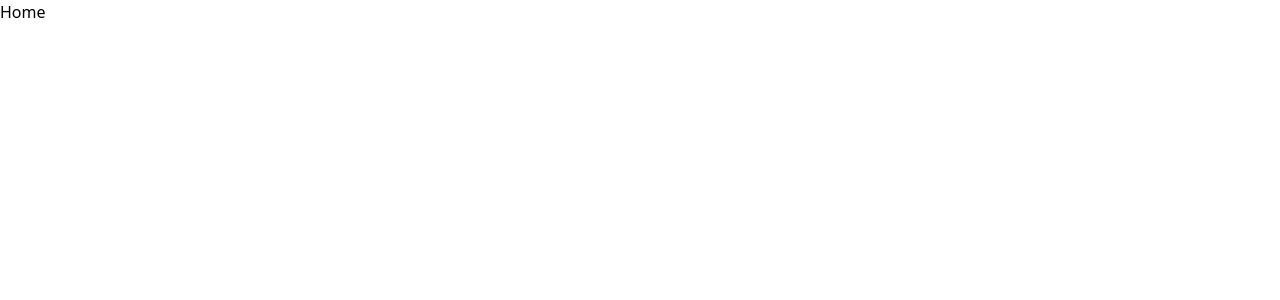
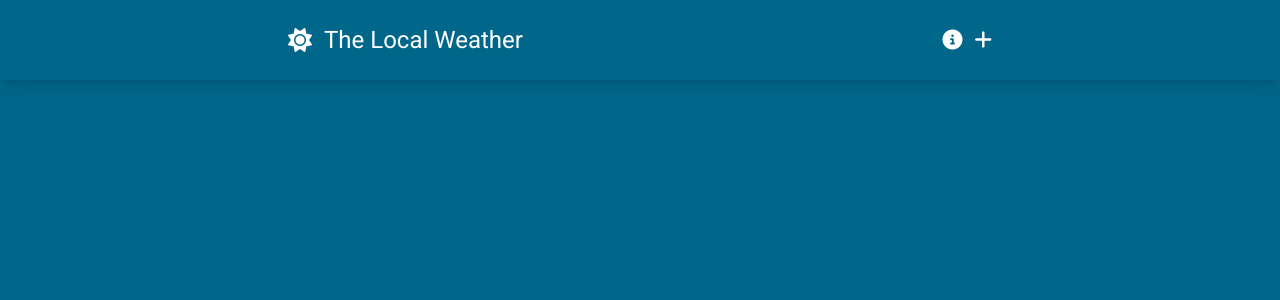
Before and after one commit to diegoricardosouza/weatherApp, a Vue app: page / in a window 1280 px wide. Shown: the top 300 px of the page. Built offline with nearby package versions, Linux system fonts and the light colour scheme.

Commit message:
feat: add component Navigation

```diff
--- a/index.html
+++ b/index.html
@@ -10,6 +10,9 @@
     <link
       href="https://fonts.googleapis.com/css2?family=Roboto:ital,wght@0,100;0,300;0,400;0,500;0,700;0,900;1,100;1,300;1,400;1,500;1,700;1,900&display=swap"
       rel="stylesheet">
+    <link rel="stylesheet" href="https://cdnjs.cloudflare.com/ajax/libs/font-awesome/6.6.0/css/all.min.css"
+        integrity="sha512-Kc323vGBEqzTmouAECnVceyQqyqdsSiqLQISBL29aUW4U/M7pSPA/gEUZQqv1cwx4OnYxTxve5UMg5GT6L4JJg=="
+        crossorigin="anonymous" referrerpolicy="no-referrer" />
   </head>
   <body>
     <div id="app"></div>
--- a/src/App.vue
+++ b/src/App.vue
@@ -1,11 +1,13 @@
 <template>
-  <div>
+  <div class="flex flex-col min-h-screen font-Roboto bg-weather-primary">
+    <SiteNavigation />
     <RouterView />
   </div>
 </template>
 
 <script setup>
 import { RouterView } from 'vue-router';
+import SiteNavigation from './components/SiteNavigation.vue';
 </script>
 
 <style lang="scss" scoped>
--- /dev/null
+++ b/src/components/SiteNavigation.vue
@@ -0,0 +1,21 @@
+<template>
+  <header class="sticky top-0 bg-weather-primary shadow-lg">
+    <nav class="container flex flex-col sm:flex-row items-center gap-4 text-white py-6">
+      <RouterLink :to="{name: 'home'}">
+        <div class="flex items-center gap-3">
+          <i class="fa-solid fa-sun text-2xl"></i>
+          <p class="text-2xl">The Local Weather</p>
+        </div>
+      </RouterLink>
+
+      <div class="flex gap-3 flex-1 justify-end">
+        <i class="fa-solid fa-circle-info text-xl hover:text-weather-secondary duration-150 cursor-pointer"></i>
+        <i class="fa-solid fa-plus text-xl hover:text-weather-secondary duration-150 cursor-pointer"></i>
+      </div>
+    </nav>
+  </header>
+</template>
+
+<script setup>
+import { RouterLink } from 'vue-router';
+</script>
--- a/src/views/HomeView.vue
+++ b/src/views/HomeView.vue
@@ -3,6 +3,5 @@
 
 <template>
   <main>
-    Home
   </main>
 </template>
```
